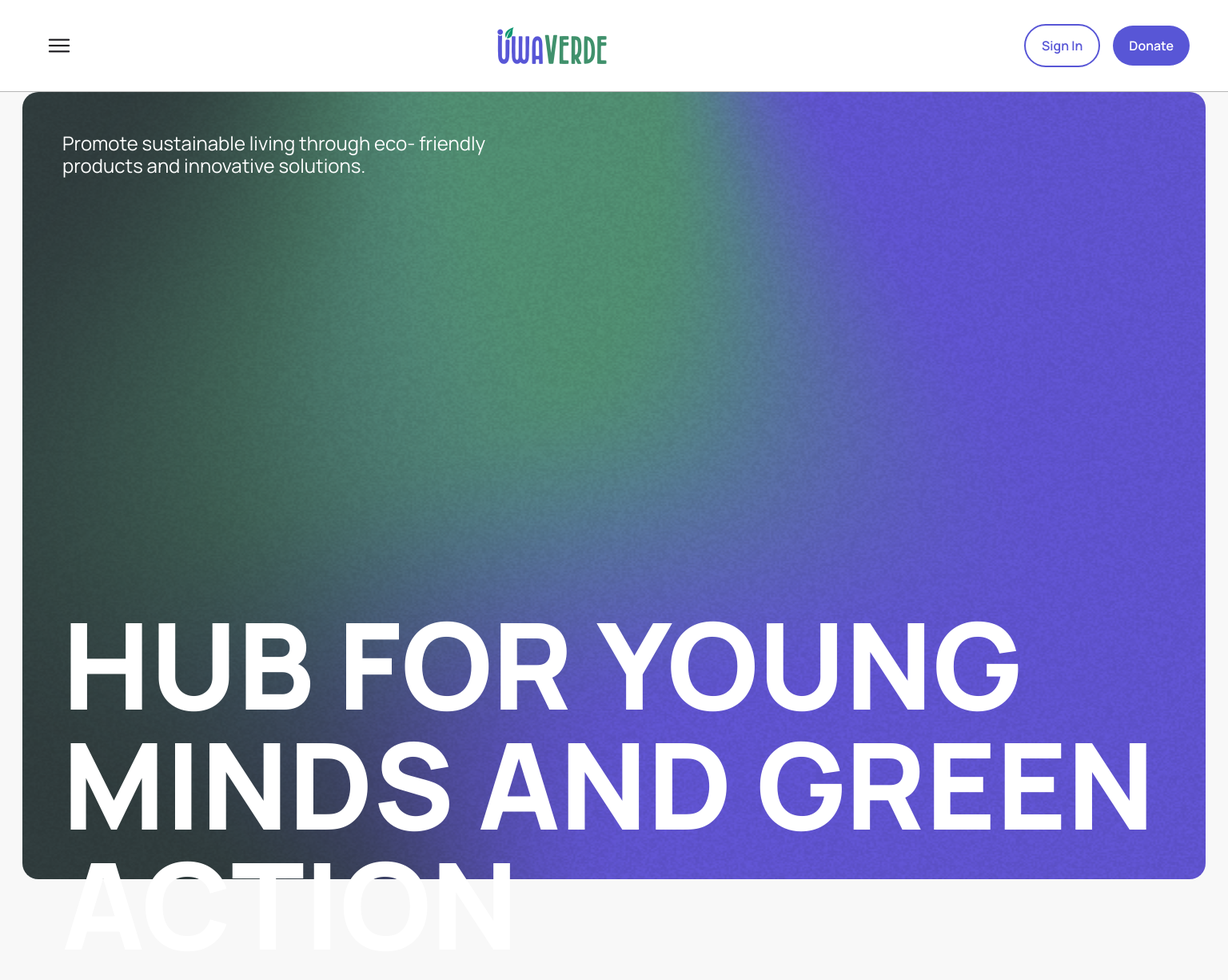
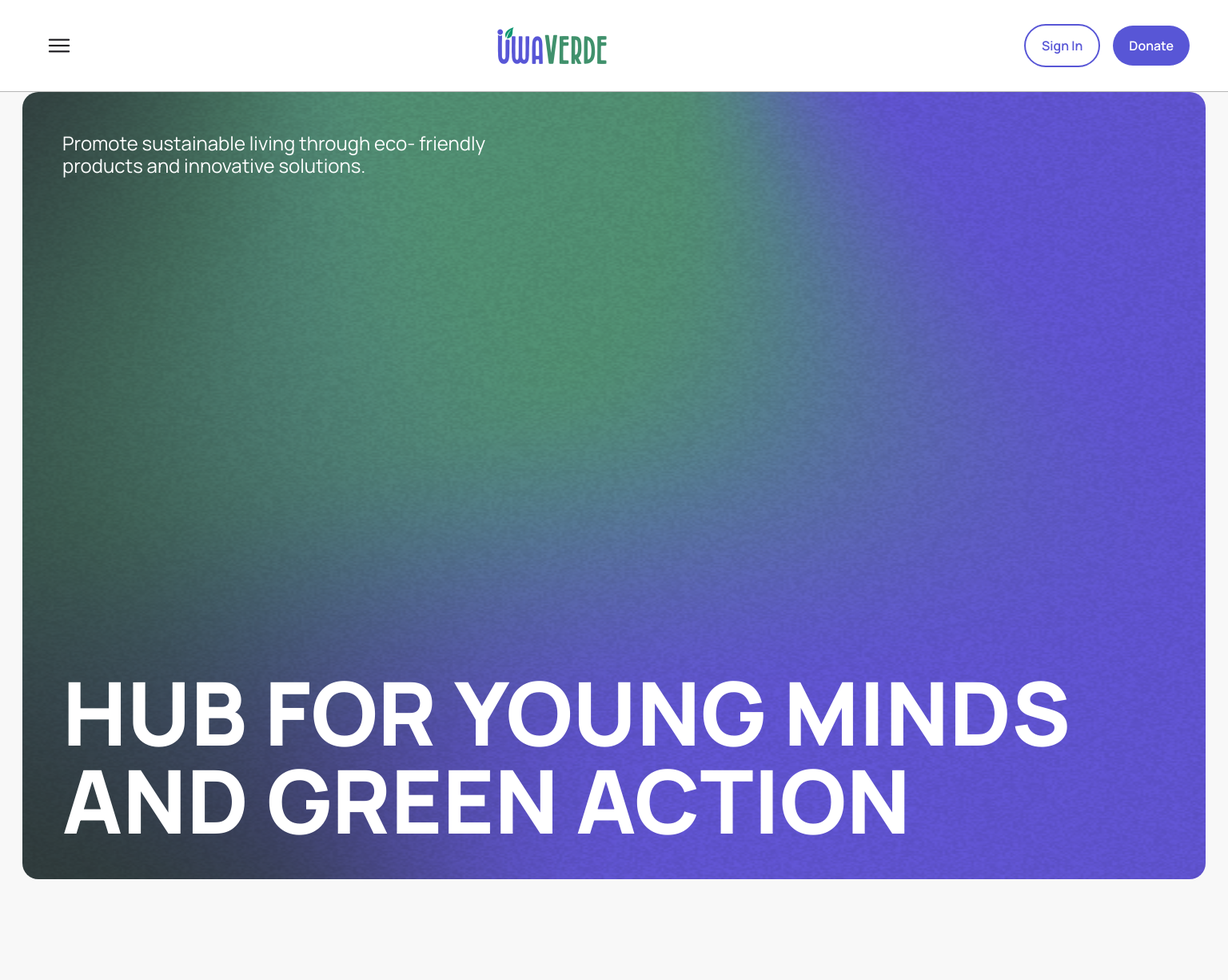
Before and after one commit to UwaVerdeNGO/web-site, a React (Create React App) app: page / in a window 1536 px wide. Shown: the top 1225 px of the page at 80% size. Built offline with nearby package versions, Linux system fonts and the light colour scheme.

Commit message:
Initial commit

```diff
--- a/src/sections/Hero/styles.module.scss
+++ b/src/sections/Hero/styles.module.scss
@@ -1,55 +1,71 @@
 @import '../../styles/variables';
 
 .contentWrapper {
-  display: flex;
-  align-items: center;
-  justify-content: center;
+  padding: 0 12px;
+  padding-top: 115px;
+  @media only screen and (min-width: 1440px) {
     padding: 0 28px;
+    margin-bottom: 197px;
     padding-top: 115px;
-  margin-bottom: 197px;
-
-  @media screen and (max-width: 1024px) {
-    display: flex;
-    flex-direction: column-reverse;
-    align-items: center;
-    height: 100%;
-  }
-
-  @media screen and (max-width: 660px) {
-    padding-left: 16px;
-    width: 100%;
   }
 }
 .heroImgContainer {
   width: 100%;
   background-image: url('./../../assets/images/hero-1920.png');
   background-repeat: no-repeat;
-  background-size: 1864px 984px;
   background-position: center;
-  height: 984px;
-
+  background-size: 351px 565px;
+  height: 565px;
   border-radius: 20px;
   position: relative;
+
+  @media only screen and (min-width: 1440px) {
+    background-size: 2504px 984px;
+    height: 984px;
+  }
 }
 .heroPara {
   font-family: $manrope;
   color: $white;
+  font-size: 16px;
+  line-height: 18px;
+  font-weight: 400;
+  position: absolute;
+  bottom: 26px;
+  left: 15px;
+  width: 323px;
+
+  @media only screen and (min-width: 1440px) {
     font-size: 24px;
     line-height: 28px;
-  font-weight: 400;
-  position: absolute;
     top: 50px;
     left: 50px;
     width: 548px;
+    height: 54.33px;
+  }
 }
 .heroHeading {
   font-family: $manrope;
   color: $white;
+  font-size: 40px;
+  line-height: 45px;
   font-weight: 800;
+  text-transform: uppercase;
+  position: absolute;
+  top: 20px;
+  left: 15px;
+
+  @media only screen and (min-width: 1440px) {
+    font-size: 110px;
+    line-height: 110px;
+    top: 720px;
+    left: 50px;
+  }
+
+  @media only screen and (min-width: 1920px) {
     font-size: 150px;
     line-height: 150px;
-  text-transform: uppercase;
-  position: absolute;
     top: 640px;
     left: 50px;
   }
+}
```
Lines whose indentation alone changed are shown as unchanged.
